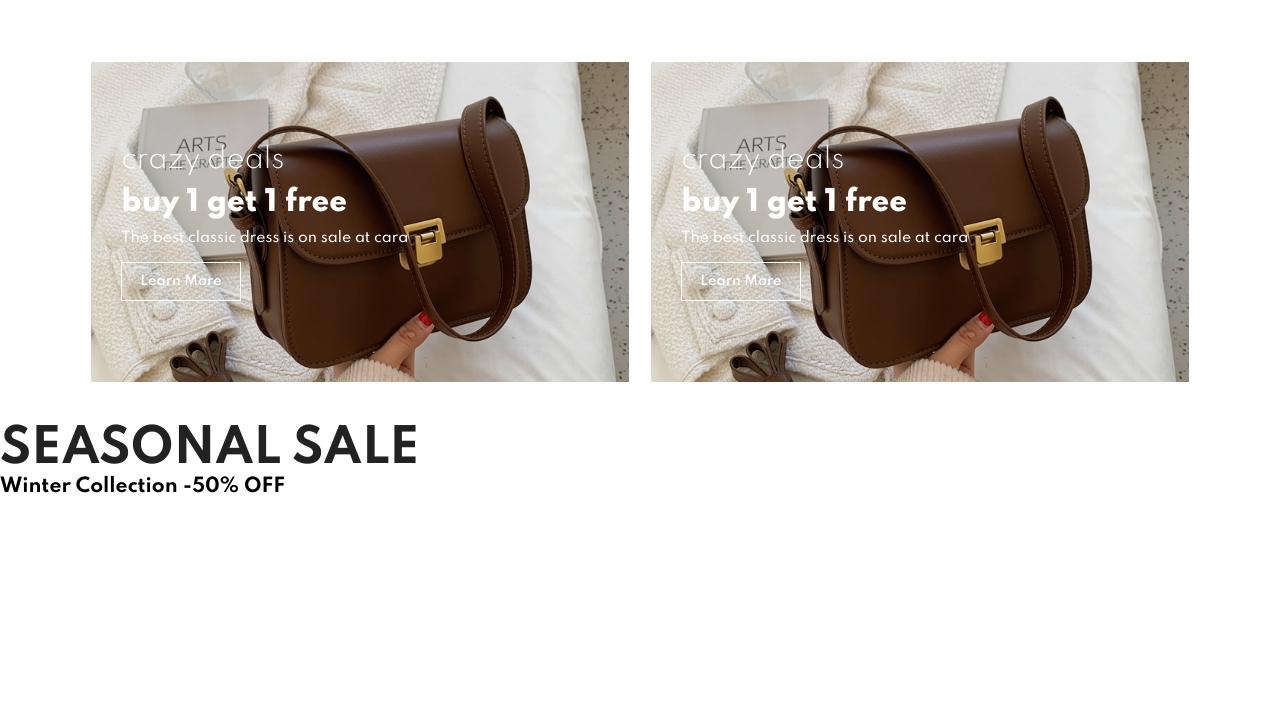
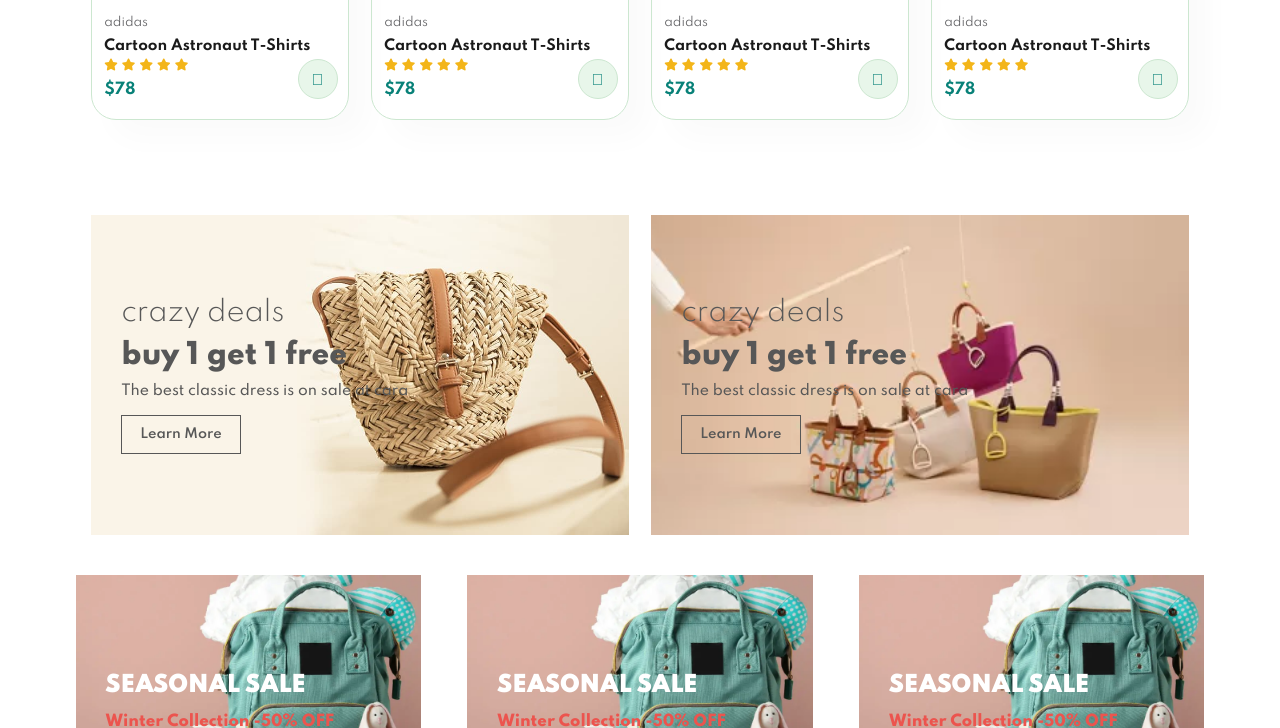
Before and after one commit to rebaibenatallah/boutique-noor.github.io, a plain HTML site: page index.html in a window 1280 px wide. Shown: the part 3519-4247 px from the top of the page. Before the commit the page ends 4017 px from the top, so only its background shows below. Drawn offline with Linux system fonts and the light colour scheme.

Commit message:
some update

```diff
--- a/css/style.css
+++ b/css/style.css
@@ -333,7 +333,7 @@ nav ul li a:hover{
     justify-content: center;
     align-items: flex-start;
     text-align: center;
-    background-image: url("../img/02.jpg");
+    background-image: url("../img/16.jpg");
     /* min-width:580px; */
     width: 48%;
     height:40vh;
@@ -342,20 +342,24 @@ nav ul li a:hover{
     padding: 30px;
 }
 
+#sm-banner .banner-box2{
+    background-image: url("../img/s1.webp");
+}
+
 #sm-banner h4{
-    color: #fff;
+    color: rgb(87, 87, 87);
     font-size: 27px;
     font-weight: 300;
 }
 
 #sm-banner h2{
-    color: #fff;
+    color: rgb(87, 87, 87);
     font-size: 28px;
     font-weight: 800;
 }
 
 #sm-banner span{
-    color: #fff;
+    color: rgb(87, 87, 87);
     font-size: 14px;
     font-weight: 500;
     padding-bottom: 15px;
@@ -365,10 +369,10 @@ button.white{
     font-size: 13px;
     font-weight: 600;
     padding: 11px 18px;
-    color: #fff;
+    color: rgb(87, 87, 87);
     background-color: transparent;
     cursor: pointer;
-    border: 1px solid #fff;
+    border: 1px solid rgb(87, 87, 87);
     outline: none;
     transition: 0.2s;
 }
@@ -377,3 +381,37 @@ button.white{
     background: #088178;
     border: 1px solid #088178;
 }
+
+#banner3 {
+    display: flex;
+    justify-content: center;
+    gap: 4%;
+    padding: 0 5%;
+}
+
+#banner3 .banner-box{
+    display: flex;
+    flex-direction: column;
+    justify-content: center;
+    align-items: flex-start;
+    text-align: center;
+    background-image: url("../img/ss.webp");
+    width:30%;
+    height:30vh;
+    background-size: cover;
+    background-position: center;
+    padding: 30px;
+    margin-bottom: 20px;
+}
+
+#banner3 h2{
+    color: #fff;
+    font-weight: 900;
+    font-size: 22px;
+}
+
+#banner3 h3{
+    color: #ec544e;
+    font-weight: 800;
+    font-size: 15px;
+}
--- a/index.html
+++ b/index.html
@@ -21,7 +21,7 @@
             </ul>
             <a href="#" class="btn">Subscribe</a>
         </nav>
-        <div class="cercles">
+        <div class="cercles">ئٍٍِِِِِِّّ
             <div class="cercle01"></div>
             <div class="cercle02"></div>
             <div class="cercle03"></div>
@@ -82,7 +82,7 @@
         <p>Summer Collection New Morden Design</p>
         <div class="pro-container">
             <div class="pro">
-                <img src="img/02.jpg" alt="">
+                <img src="img/10.jpg" alt="">
                 <div class="des">
                     <span>adidas</span>
                     <h5>Cartoon Astronaut T-Shirts</h5>
@@ -98,7 +98,7 @@
                 <a href="#"><i class="fal fa-shopping-cart cart"></i></a>
             </div>
             <div class="pro">
-                <img src="img/02.jpg" alt="">
+                <img src="img/13.jpg" alt="">
                 <div class="des">
                     <span>adidas</span>
                     <h5>Cartoon Astronaut T-Shirts</h5>
@@ -114,7 +114,7 @@
                 <a href="#"><i class="fal fa-shopping-cart cart"></i></a>
             </div>
             <div class="pro">
-                <img src="img/02.jpg" alt="">
+                <img src="img/03.jpg" alt="">
                 <div class="des">
                     <span>adidas</span>
                     <h5>Cartoon Astronaut T-Shirts</h5>
@@ -130,7 +130,7 @@
                 <a href="#"><i class="fal fa-shopping-cart cart"></i></a>
             </div>
             <div class="pro">
-                <img src="img/02.jpg" alt="">
+                <img src="img/04.jpg" alt="">
                 <div class="des">
                     <span>adidas</span>
                     <h5>Cartoon Astronaut T-Shirts</h5>
@@ -146,7 +146,7 @@
                 <a href="#"><i class="fal fa-shopping-cart cart"></i></a>
             </div>
             <div class="pro">
-                <img src="img/02.jpg" alt="">
+                <img src="img/001.webp" alt="">
                 <div class="des">
                     <span>adidas</span>
                     <h5>Cartoon Astronaut T-Shirts</h5>
@@ -162,7 +162,7 @@
                 <a href="#"><i class="fal fa-shopping-cart cart"></i></a>
             </div>
             <div class="pro">
-                <img src="img/02.jpg" alt="">
+                <img src="img/04.jpg" alt="">
                 <div class="des">
                     <span>adidas</span>
                     <h5>Cartoon Astronaut T-Shirts</h5>
@@ -354,7 +354,7 @@
             <span>The best classic dress is on sale at cara</span>
             <button class="white">Learn More</button>
         </div>
-        <div class="banner-box">
+        <div class="banner-box banner-box2">
             <h4>crazy deals</h4>
             <h2>buy 1 get 1 free</h2>
             <span>The best classic dress is on sale at cara</span>
@@ -367,6 +367,14 @@
             <h2>SEASONAL SALE</h2>
             <h3>Winter Collection -50% OFF</h3>
         </div>
+        <div class="banner-box">
+            <h2>SEASONAL SALE</h2>
+            <h3>Winter Collection -50% OFF</h3>
+        </div>
+        <div class="banner-box">
+            <h2>SEASONAL SALE</h2>
+            <h3>Winter Collection -50% OFF</h3>
+        </div>
     </section>
 
     <script src="js/script.js"></script>
```
Also changed, not shown: img/001.webp (added), img/007.jpg (added), img/03.jpg (added), img/04.jpg (added), img/05.jpg (added), img/06.jpg (added), img/07.jpg (added), img/08.jpg (added), img/09.jpg (added), img/10.jpg (added), img/11.jpg (added), img/12.jpg (added), img/13.jpg (added), img/14.jpg (added), 4 more files.
